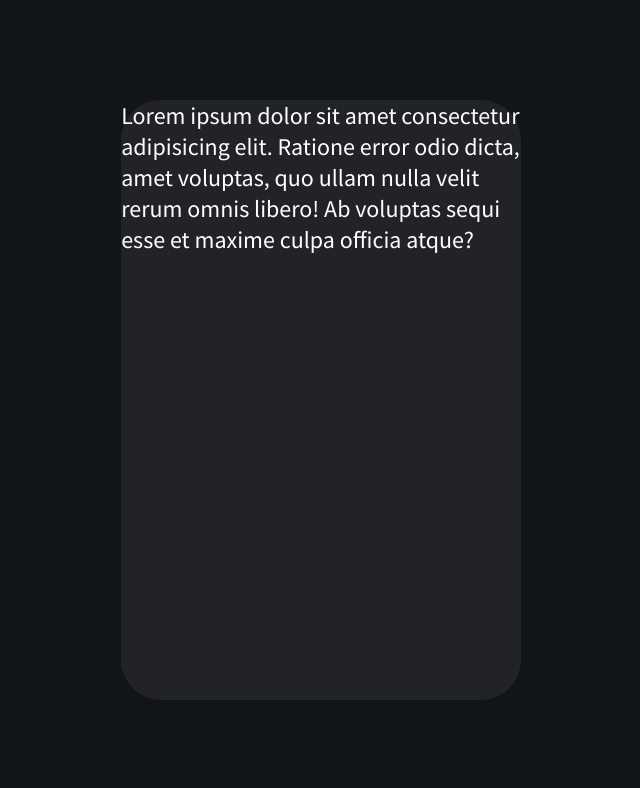
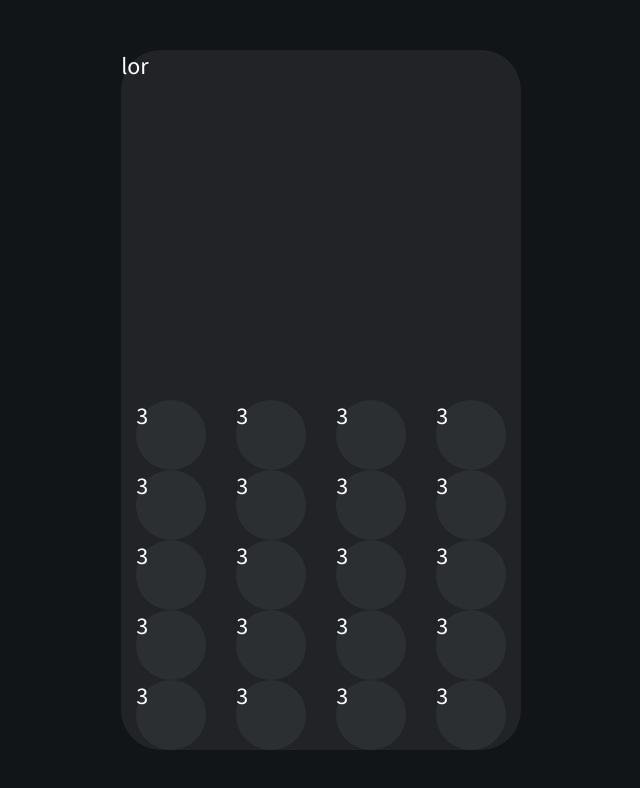
Before and after one commit to Fernando-ui/calc-app, a React (Vite) app: page / in a window 1280 px wide. Shown: the top 788 px of the page, without its empty margins (314-954 px from the left). Built offline with nearby package versions, Linux system fonts and the light colour scheme.

Commit message:
anadiendo botones y centrado de la caja

```diff
--- a/src/App.tsx
+++ b/src/App.tsx
@@ -1,11 +1,14 @@
 import { useState } from "react";
 import "../src/styles/css/style.css";
+import { Pantalla } from "./components/Pantalla";
+import { Teclado } from "./components/Teclado";
 function App() {
   return (
     <>
       <div className="calc">
         <div className="calc__container">
-          Lorem ipsum dolor sit amet consectetur adipisicing elit. Ratione error odio dicta, amet voluptas, quo ullam nulla velit rerum omnis libero! Ab voluptas sequi esse et maxime culpa officia atque?
+          <Pantalla />
+          <Teclado />
         </div>
       </div>
     </>
--- /dev/null
+++ b/src/components/Pantalla.tsx
@@ -0,0 +1,9 @@
+import React from "react";
+
+export const Pantalla = () => {
+  return (
+    <>
+      <div className="calc__screen">lor</div>
+    </>
+  );
+};
--- /dev/null
+++ b/src/components/Teclado.tsx
@@ -0,0 +1,30 @@
+import React from "react";
+
+export const Teclado = () => {
+  return (
+    <>
+      <div className="calc__container-button">
+        <div className="calc__button button-1">3</div>
+        <div className="calc__button button-2">3</div>
+        <div className="calc__button button-3">3</div>
+        <div className="calc__button button-4">3</div>
+        <div className="calc__button button-5">3</div>
+        <div className="calc__button button-6">3</div>
+        <div className="calc__button button-7">3</div>
+        <div className="calc__button button-8">3</div>
+        <div className="calc__button button-9">3</div>
+        <div className="calc__button button-10">3</div>
+        <div className="calc__button button-11">3</div>
+        <div className="calc__button button-12">3</div>
+        <div className="calc__button button-13">3</div>
+        <div className="calc__button button-14">3</div>
+        <div className="calc__button button-15">3</div>
+        <div className="calc__button button-16">3</div>
+        <div className="calc__button button-17">3</div>
+        <div className="calc__button button-18">3</div>
+        <div className="calc__button button-19">3</div>
+        <div className="calc__button button-20">3</div>
+      </div>
+    </>
+  );
+};
--- a/src/styles/css/style.css
+++ b/src/styles/css/style.css
@@ -1,7 +1,9 @@
 @import url("https://fonts.googleapis.com/css2?family=Source+Sans+Pro&display=swap");
 :root {
   --color-fondo:#111518;
-  --color-fondo-celular:#212327; }
+  --color-fondo-celular:#212327;
+  --color-primaryButton:#2C2F32;
+  --color-secundaryButton:#9481FD; }
 
 html {
   background-color: var(--color-fondo); }
@@ -33,5 +35,19 @@ body {
   .calc__container {
     border-radius: 4rem;
     width: 40rem;
-    height: 60rem;
-    background-color: var(--color-fondo-celular); }
+    height: 70rem;
+    background-color: var(--color-fondo-celular);
+    display: grid;
+    grid-template-rows: 1fr 1fr; }
+  .calc__container-button {
+    display: grid;
+    grid-template-columns: repeat(4, 25%);
+    grid-template-rows: repeat(5, 20%);
+    justify-items: center;
+    align-items: center; }
+  .calc__button {
+    border-radius: 4rem;
+    width: 7rem;
+    height: 7rem;
+    background-color: var(--color-primaryButton);
+    grid-gap: 1rem; }
--- a/src/styles/sass/abstracts/_variables.scss
+++ b/src/styles/sass/abstracts/_variables.scss
@@ -1,4 +1,6 @@
 :root{
     --color-fondo:#111518;
     --color-fondo-celular:#212327;
+    --color-primaryButton:#2C2F32;
+    --color-secundaryButton:#9481FD;
 }
--- a/src/styles/sass/layout/_view.scss
+++ b/src/styles/sass/layout/_view.scss
@@ -1,12 +1,29 @@
-.calc{
-    position:absolute;
-    top:50%;
-    left: 50%;
-    transform: translate(-50%, -50%);
-    &__container{
-        border-radius: 4rem;
-        width:40rem;
-        height:60rem;
-        background-color:var(--color-fondo-celular);
-    }
+.calc {
+  position: absolute;
+  top: 50%;
+  left: 50%;
+  transform: translate(-50%, -50%);
+  &__container {
+    border-radius: 4rem;
+    width: 40rem;
+    height: 70rem;
+    background-color: var(--color-fondo-celular);
+    display: grid;
+    grid-template-rows: 1fr 1fr;
+  }
+
+  &__container-button {
+    display: grid;
+    grid-template-columns: repeat(4, 25%);
+    grid-template-rows: repeat(5, 20%);
+    justify-items: center;
+    align-items: center;
+  }
+  &__button{
+    border-radius: 4rem;
+    width:7rem;
+    height:7rem;
+    background-color:var(--color-primaryButton);
+    grid-gap: 1rem;
+  }
 }
```
